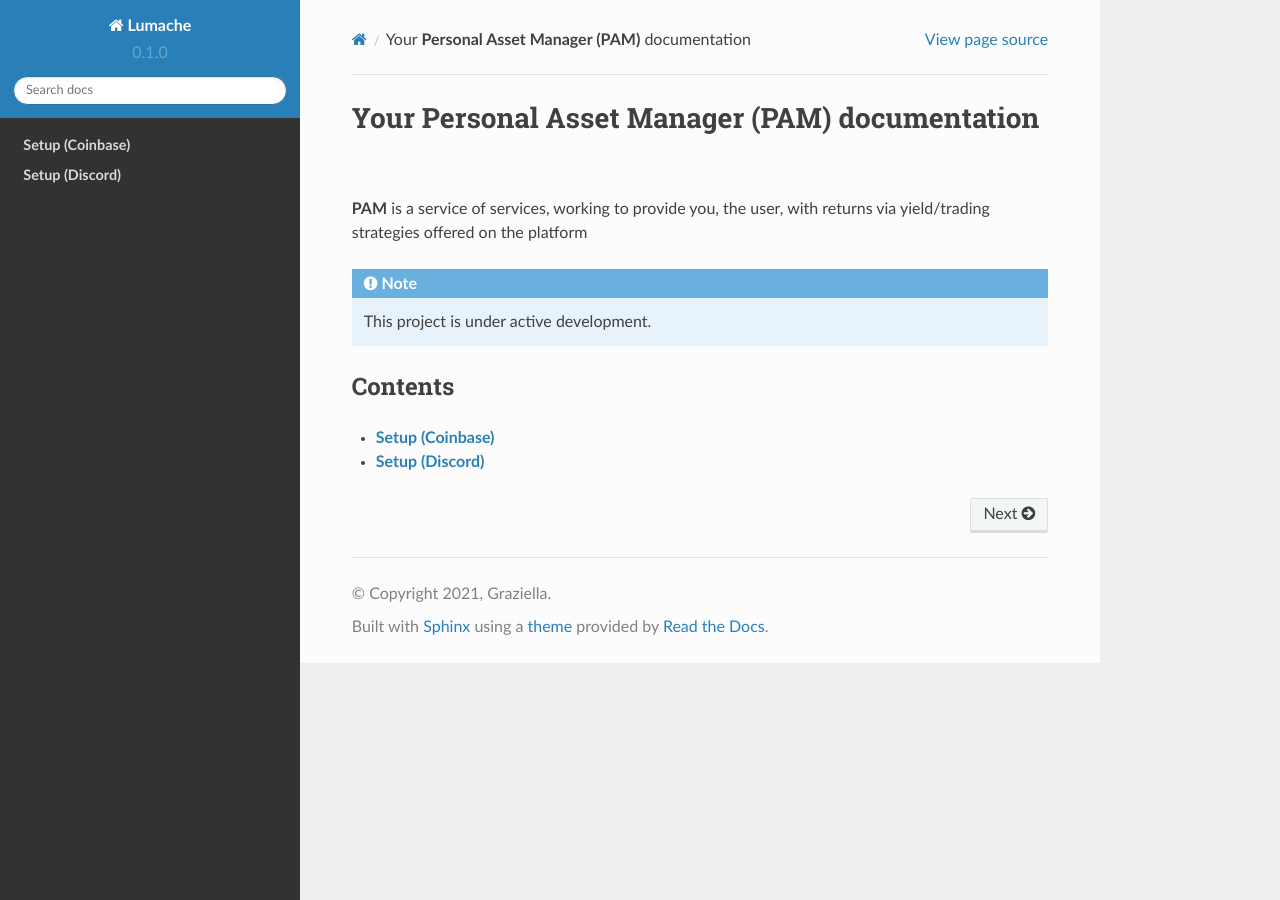
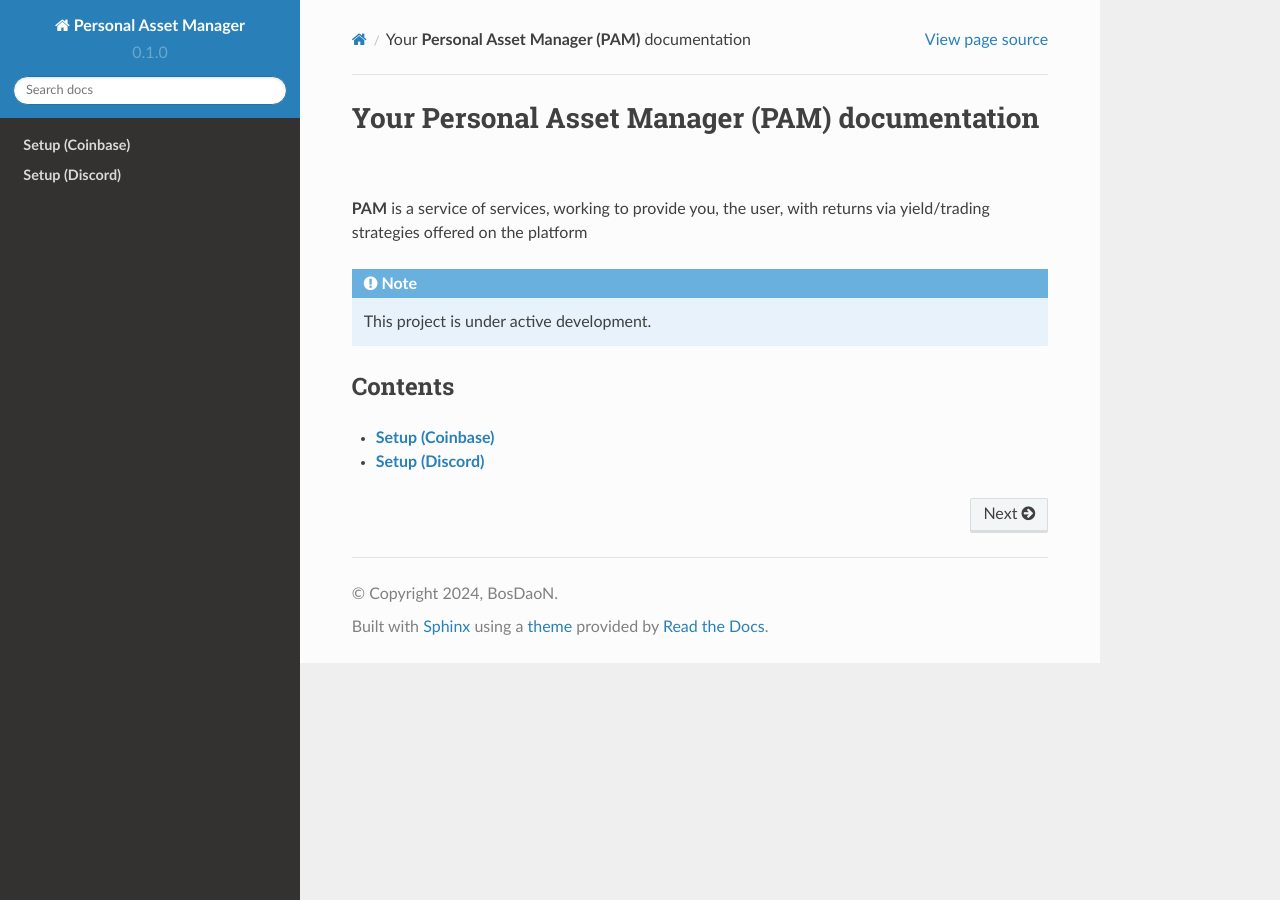
Before and after one commit to j1m5s3/personal-asset-manager, a Sphinx documentation site: the page built from docs/source/index.rst, in a window 1280 px wide. Built offline with Sphinx 7.4.7 and the Read the Docs theme 2.0.0, drawn with Linux system fonts in a browser that asks for light colours.

Commit message:
Update conf.py

```diff
--- a/docs/source/conf.py
+++ b/docs/source/conf.py
@@ -2,9 +2,9 @@
 
 # -- Project information
 
-project = 'Lumache'
-copyright = '2021, Graziella'
-author = 'Graziella'
+project = 'Personal Asset Manager'
+copyright = '2024, BosDaoN'
+author = 'j1m5s3'
 
 release = '0.1'
 version = '0.1.0'
```
